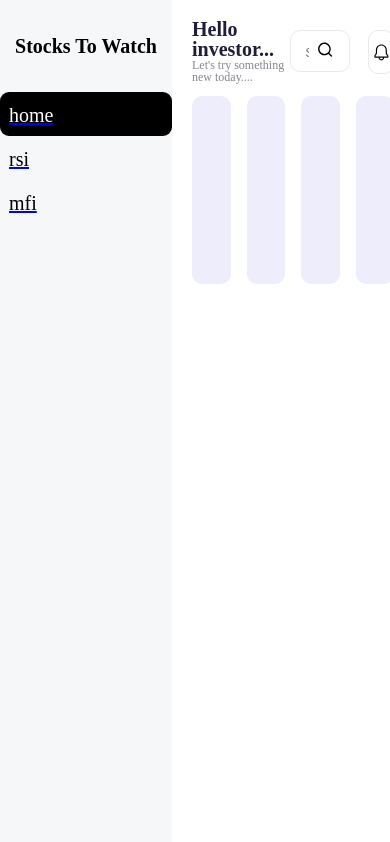
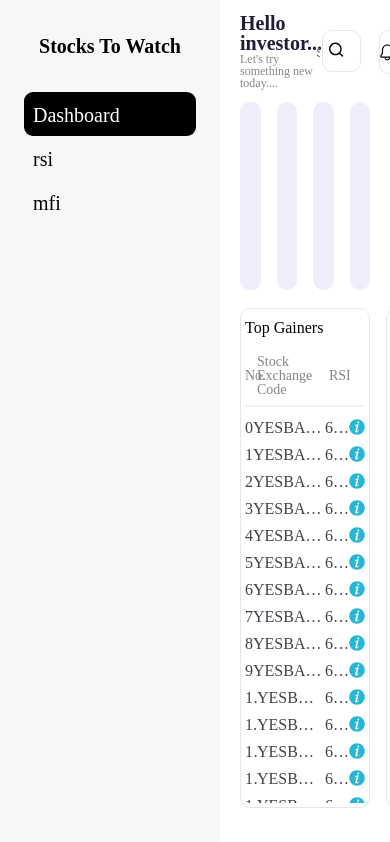
Before and after one commit to Lokesh-Bandi/stocks-to-watch, a React app: page / in a window 390 px wide. Built offline with nearby package versions, Linux system fonts and the light colour scheme.

Commit message:
improved responsive layout

```diff
--- a/package.json
+++ b/package.json
@@ -39,6 +39,7 @@
     "react-dom": "^18.2.0",
     "react-redux": "^9.1.2",
     "react-router-dom": "^6.25.1",
+    "react-tooltip": "^5.27.1",
     "redux": "^5.0.1"
   },
   "devDependencies": {
--- a/src/app/styles.module.css
+++ b/src/app/styles.module.css
@@ -1,4 +1,2 @@
-h1 {
-  color: blue;
-  user-select: none;
+:root {
 }
--- a/src/components/appContent/AppContent.module.css
+++ b/src/components/appContent/AppContent.module.css
@@ -1,8 +1,24 @@
 .appContent {
-  display: flex;
-  flex-direction: column;
-  gap:24px;
-  flex-grow: 1;
-  padding: 30px 20px 20px 20px;
+  position: absolute;
+  top: 102px;
+  right: 0;
+  bottom: 0;
+  left: 220px;
+  padding: 0 20px;
   box-sizing: border-box;
 }
+
+/* Scroll bar customiztion */
+.appContent::-webkit-scrollbar {
+  width: 2px;
+}
+
+.appContent::-webkit-scrollbar-track {
+  border-radius: 180px;
+  background-color: transparent;
+}
+
+.appContent::-webkit-scrollbar-thumb {
+  border-radius: 180px;
+  background-color: #211C37;
+}
--- a/src/components/appContent/AppContent.tsx
+++ b/src/components/appContent/AppContent.tsx
@@ -1,12 +1,10 @@
 import { AppContentBodyConnected } from './appContentBody/AppContentBodyConnected';
-import { AppContentHeaderConnected } from './appContentHeader/AppContentHeaderConnected';
 
 import styles from './AppContent.module.css';
 
 export const AppContent = () => {
   return (
     <div className={styles.appContent}>
-      <AppContentHeaderConnected />
       <AppContentBodyConnected />
     </div>
   );
--- a/src/components/appContent/appContentBody/AppContentBody.module.css
+++ b/src/components/appContent/appContentBody/AppContentBody.module.css
@@ -1,8 +1,7 @@
 .appContentBody {
   display: flex;
-  width: 100%;
-  flex-grow: 1;
   flex-direction: column;
+  gap: 18px;
 
   /* background-color: palevioletred; */
 }
@@ -14,3 +13,10 @@
   grid-template-columns: repeat(4, 1fr);
   column-gap: 16px;
 }
+.summaryTableSection {
+  display: flex;
+  width: 100%;
+  height: 600px;
+  flex-grow: 1;
+  gap: 16px;
+}
--- a/src/components/appContent/appContentBody/AppContentBody.tsx
+++ b/src/components/appContent/appContentBody/AppContentBody.tsx
@@ -1,4 +1,5 @@
 import { BrandingCard } from '../../brandingCard/BrandingCard';
+import { OutcomeSummaryTable } from '../../outcomeSummaryTable/OutcomeSummaryTable';
 
 import styles from './AppContentBody.module.css';
 
@@ -12,6 +13,10 @@
         <BrandingCard />
         <BrandingCard />
       </div>
+      <div className={styles.summaryTableSection}>
+        <OutcomeSummaryTable title={'Top Gainers'} />
+        <OutcomeSummaryTable title={'Top Losers'} />
+      </div>
     </div>
   );
 };
--- a/src/components/appContent/appContentHeader/AppContentHeader.module.css
+++ b/src/components/appContent/appContentHeader/AppContentHeader.module.css
@@ -1,12 +1,18 @@
 .appHeader {
+  position: fixed;
   display: flex;
-  width: 100%;
-  height: 42px;
+  top: 0;
+  right: 0;
+  left: 220px;
+  height: 102px;
+  padding: 30px 20px 20px 20px;
+  background-color: #ffffff;
+  box-sizing: border-box;
 }
 
 .greetingsBlock {
   display: flex;
-  height: 100%;
+  height: 42px;
   justify-content: center;
   flex-grow: 1;
   flex-direction: column;
@@ -25,7 +31,7 @@
 .searchBlock {
   display: flex;
   width: 30%;
-  height: 100%;
+  height: 42px;
   padding: 0 14px;
   border: 1px solid #E7EAE9;
   border-radius: 10px;
@@ -51,7 +57,7 @@
 .notificationBlock {
   display: flex;
   width: 38px;
-  height: 100%;
+  height: 42px;
   margin-left: 18px;
   border: 1px solid #E7EAE9;
   border-radius: 10px;
--- a/src/components/appGrid/AppGridConnected.tsx
+++ b/src/components/appGrid/AppGridConnected.tsx
@@ -1,4 +1,7 @@
+import { Tooltip } from 'react-tooltip';
+
 import { AppContent } from '../appContent/AppContent';
+import { AppContentHeader } from '../appContent/appContentHeader/AppContentHeader';
 import { DrawerConnected } from '../drawer/DrawerConnected';
 
 import styles from './appGrid.module.css';
@@ -7,7 +10,14 @@
   return (
     <div className={styles.appGrid}>
       <DrawerConnected />
+      <AppContentHeader />
       <AppContent />
+      <Tooltip
+        id="my-tooltip"
+        style={{
+          fontSize: '16px',
+        }}
+      />
       {/* <Outlet /> */}
     </div>
   );
--- a/src/components/drawer/Drawer.module.css
+++ b/src/components/drawer/Drawer.module.css
@@ -6,3 +6,7 @@
   align-items: center;
   flex-direction: column;
 }
+
+.noUnderline {
+  text-decoration: none;
+}
--- a/src/components/drawer/DrawerConnected.tsx
+++ b/src/components/drawer/DrawerConnected.tsx
@@ -8,7 +8,7 @@
 
 export const DrawerConnected = () => {
   const [activeInd, setActiveInd] = useState(0);
-  const drawerList = ['home', 'rsi', 'mfi'];
+  const drawerList = ['', 'rsi', 'mfi'];
   const handleDrawerItemClick = (ind: number) => {
     setActiveInd(ind);
   };
@@ -17,10 +17,10 @@
       <AppLogo />
       {drawerList.map((listName, ind) => {
         return (
-          <Link to={`/${listName}`} key={ind}>
+          <Link to={`/${listName}`} key={ind} className={styles.noUnderline}>
             <DrawerItem
               active={ind === activeInd}
-              itemName={listName}
+              itemName={listName ? listName : 'Dashboard'}
               onClick={() => handleDrawerItemClick(ind)}
             />
           </Link>
--- /dev/null
+++ b/src/components/outcomeSummaryTable/OutcomeSummaryTable.module.css
@@ -0,0 +1,109 @@
+.tableRoot {
+  --tableHeight: 500px;
+  display: flex;
+  width: 100%;
+  height: var(--tableHeight);
+  padding: 4px;
+  border: 1px solid #E5E7E7;
+  border-radius: 10px;
+  flex-direction: column;
+  gap:12px;
+  box-sizing: border-box;
+}
+
+.tableTitle {
+  display: flex;
+  width: 100%;
+  height: 42px;
+  font-size: 16px;
+  font-weight: 500;
+  line-height: 1;
+  align-items: center;
+}
+
+.table {
+  display: flex;
+  width: 100%;
+  height: calc(100% - 42px);
+  flex-direction: column;
+  align-items: center;
+  flex-grow: 1;
+}
+
+.tableHeader {
+  display: flex;
+  width: 100%;
+  align-items: center;
+}
+
+.tableHeaderItem {
+  max-width: var(--colWidth);
+  font-size: 14px;
+  font-weight: 500;
+  line-height: 1;
+  color: #84868A;
+  flex-grow: 1;
+}
+.separationLine {
+  width: 100%;
+  height: 2px;
+  margin: 8px 0;
+  border-radius: 1px;
+  background-color: #F2F2F2;
+}
+
+.tableBody {
+  display: flex;
+  width: 100%;
+  height: calc(100% - 32px);
+  flex-grow: 1;
+  flex-direction: column;
+  align-items: center;
+  overflow-y: scroll;
+}
+
+/* Scroll bar customiztion */
+.tableBody::-webkit-scrollbar {
+  width: 2px;
+}
+
+.tableBody::-webkit-scrollbar-track {
+  border-radius: 180px;
+  background-color: transparent;
+}
+
+.tableBody::-webkit-scrollbar-thumb {
+  border-radius: 180px;
+  background-color: #211C37;
+}
+.tableBodyRow {
+  display: flex;
+  width: 100%;
+  margin: 4px 0;
+  font-size: 16px;
+  line-height: 1;
+  color: #42404C;
+  align-items: center;
+  justify-content: center;
+  flex-direction: column;
+}
+.rowSummary {
+  display: flex;
+  font-size: 10px;
+  line-height: 1;
+  color: #42404C;
+}
+.tableBodyContent {
+  display: flex;
+  width: 100%;
+  font-size: 16px;
+  line-height: 1;
+  color: #42404C;
+  align-items: center;
+}
+.tableBodyItem {
+  flex-grow: 1;
+  max-width: var(--colWidth);
+  overflow: hidden;
+  text-overflow: ellipsis;
+}
--- /dev/null
+++ b/src/components/outcomeSummaryTable/OutcomeSummaryTable.tsx
@@ -0,0 +1,76 @@
+import { CSSProperties } from 'react';
+
+import infoIcon from '../../../assets/icons/info.svg';
+
+import styles from './OutcomeSummaryTable.module.css';
+
+interface OutcomeSummaryTableProps {
+  title: string;
+  headers?: string[];
+  data?: string[];
+  colWidths?: string[];
+}
+export const OutcomeSummaryTable = ({
+  title,
+  colWidths = ['10%', '60%', '20%', '10%'],
+}: OutcomeSummaryTableProps) => {
+  return (
+    <div className={styles.tableRoot}>
+      <div className={styles.tableTitle}>{title}</div>
+      <div className={styles.table}>
+        <div className={styles.tableHeader}>
+          {['No.', 'Stock Exchange Code', 'RSI'].map((eachItem, ind) => {
+            return (
+              <div
+                key={ind}
+                className={styles.tableHeaderItem}
+                style={
+                  {
+                    '--colWidth': colWidths[ind],
+                  } as CSSProperties
+                }
+              >
+                {eachItem}
+              </div>
+            );
+          })}
+        </div>
+        <div className={styles.separationLine}></div>
+        <div className={styles.tableBody}>
+          {Array(40)
+            .fill(0)
+            .map((each, indP) => {
+              return (
+                <div key={indP} className={styles.tableBodyRow}>
+                  <div className={styles.tableBodyContent}>
+                    {[indP, 'YESBANK', '60.84'].map((eachItem, ind) => {
+                      return (
+                        <div
+                          key={ind}
+                          className={styles.tableBodyItem}
+                          style={
+                            {
+                              '--colWidth': colWidths[ind],
+                            } as CSSProperties
+                          }
+                        >
+                          {eachItem}
+                        </div>
+                      );
+                    })}
+                    <div
+                      data-tooltip-id="my-tooltip"
+                      data-tooltip-content="Hello to you too!"
+                      data-tooltip-variant="info"
+                    >
+                      <img src={infoIcon} alt="info" />
+                    </div>
+                  </div>
+                </div>
+              );
+            })}
+        </div>
+      </div>
+    </div>
+  );
+};
```
Also changed, not shown: assets/icons/info.svg (added), 1 other file (tests, documents, lock files or other folders).
